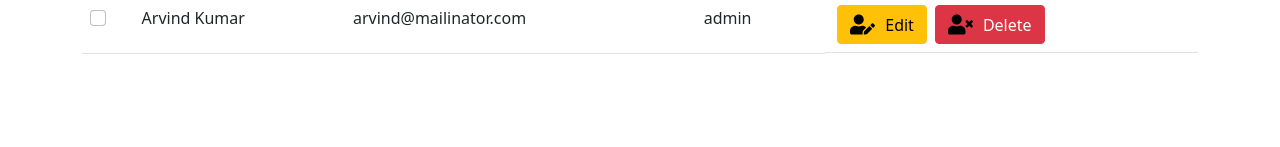
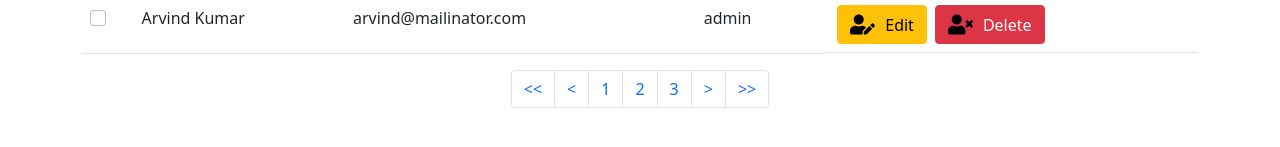
Before and after one commit to Mayank-MP05/User-Management-Console, a React (Create React App) app: page / in a window 1280 px wide. Shown: the part 229-376 px from the top of the page. Built offline with nearby package versions, Linux system fonts and the light colour scheme.

Commit message:
🎨 Pagination View UI Wise Added

```diff
--- a/src/App.js
+++ b/src/App.js
@@ -1,4 +1,5 @@
 import Navbar from './components/navbar';
+import Pagination from './components/pagination';
 import TableView from './components/table-view';
 
 function App() {
@@ -8,6 +9,7 @@ function App() {
       <div className="container mt-3">
         <TableView />
       </div>
+      <Pagination />
     </>
   );
 }
--- /dev/null
+++ b/src/components/pagination.jsx
@@ -0,0 +1,48 @@
+import React from 'react';
+
+function Pagination() {
+  return (
+    <div className="m-2">
+      <nav
+        aria-label="Page navigation example"
+        className="d-flex justify-content-center align-items-center"
+      >
+        <ul className="pagination">
+          <li className="page-item">
+            <button className="page-link" aria-label="Previous">
+              <span aria-hidden="true">&lt;&lt;</span>
+            </button>
+          </li>
+          <li className="page-item">
+            <button className="page-link" aria-label="Previous">
+              <span aria-hidden="true">&lt;</span>
+            </button>
+          </li>
+          <li className="page-item">
+            <button className="page-link">1</button>
+          </li>
+          <li className="page-item">
+            <button className="page-link disabled" disabled>
+              2
+            </button>
+          </li>
+          <li className="page-item">
+            <button className="page-link">3</button>
+          </li>
+          <li className="page-item">
+            <button className="page-link" aria-label="Previous">
+              <span aria-hidden="true">&gt;</span>
+            </button>
+          </li>
+          <li className="page-item">
+            <button className="page-link" aria-label="Next">
+              <span aria-hidden="true">&gt;&gt;</span>
+            </button>
+          </li>
+        </ul>
+      </nav>
+    </div>
+  );
+}
+
+export default Pagination;
```
